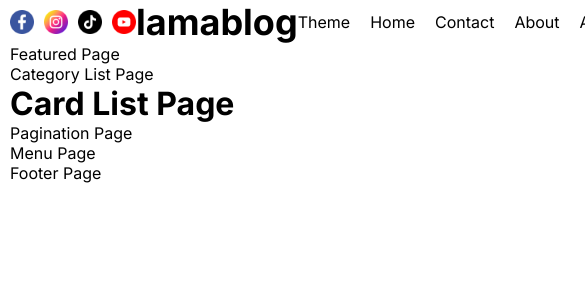
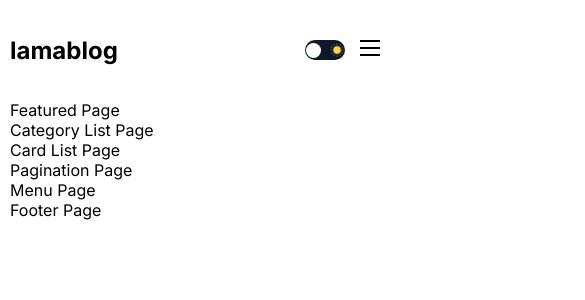
Before and after one commit to techking11/lamablogapp, a Next.js app: page / in a window 390 px wide. Shown: the top 300 px of the page, 585 px wide, since content can reach past the window. Built offline with nearby package versions, Linux system fonts and the light colour scheme.

Commit message:
add: responsive menu

```diff
--- a/app/globals.css
+++ b/app/globals.css
@@ -20,6 +20,20 @@ body {
   overflow-x: hidden;
 }
 
+.dark {
+  --bg: #0f172a;
+  --textColor: #ddd;
+  --softBg: #1f273a;
+  --softTextColor: #a6a6a6;
+}
+
+.light {
+  --bg: #ffffff;
+  --textColor: #000000;
+  --softBg: #f0f0f0f;
+  --softTextColor: #626262;
+}
+
 a {
   text-decoration: none;
   color: inherit;
@@ -29,6 +43,7 @@ a {
   min-height: 100vh;
   background: var(--bg);
   color: var(--textColor);
+  transition: all 0.5s ease;
 }
 
 .wrapper {
--- a/app/layout.js
+++ b/app/layout.js
@@ -2,6 +2,8 @@ import { Inter } from "next/font/google";
 import "./globals.css";
 import Navbar from "@/components/navbar/Navbar";
 import Footer from "@/components/footer/Footer";
+import ThemeProvider from "@/provider/ThemeProvider";
+import { ThemeContextProvider } from "@/context/ThemeContext";
 
 const inter = Inter({ subsets: ["latin"] });
 
@@ -15,6 +17,8 @@ export default function RootLayout({ children }) {
     <html
       lang="en">
       <body className={inter.className}>
+        <ThemeContextProvider>
+          <ThemeProvider>
             <div className="container">
               <div className="wrapper">
                 <Navbar />
@@ -22,6 +26,8 @@ export default function RootLayout({ children }) {
                 <Footer />
               </div>
             </div>
+          </ThemeProvider>
+        </ThemeContextProvider>
       </body>
     </html>
   );
--- a/components/authLinks/AuthLinks.jsx
+++ b/components/authLinks/AuthLinks.jsx
@@ -1,10 +1,46 @@
+"use client";
+
+import { useState } from 'react';
+import Link from 'next/link';
 import styles from './authlinks.module.css'
 
 function AuthLinks() {
+  const status = "notauthenticated";
+  const [open, setOpen] = useState(false);
   return (
-    <div className={styles.container}>
-      AuthLinks
-    </div>
+    <>
+      {status === "notauthenticated" ? (
+        <Link href="/login" className={styles.link}>Login</Link>
+      ) : (
+        <>
+          <Link href="/write" className={styles.link}>Write</Link>
+          <span className={styles.link}>Logout</span>
+        </>
+      )}
+
+      <div className={styles.burger} onClick={() => setOpen(!open)}>
+        <div className={styles.line}></div>
+        <div className={styles.line}></div>
+        <div className={styles.line}></div>
+      </div>
+
+      {open && (
+        <div className={styles.responsiveMenu}>
+          <Link href="/">Home</Link>
+          <Link href="/">Contact</Link>
+          <Link href="/">About</Link>
+
+          {status === "notauthenticated" ? (
+            <Link href="/login">Login</Link>
+          ) : (
+            <>
+              <Link href="/write">Write</Link>
+              <span className={styles.link}>Logout</span>
+            </>
+          )}
+        </div>
+      )}
+    </>
   )
 }
 
--- a/components/authLinks/authlinks.module.css
+++ b/components/authLinks/authlinks.module.css
@@ -1 +1,39 @@
-/* .container{} */
+.link {
+  cursor: pointer;
+}
+
+.burger {
+  width: 20px;
+  height: 16px;
+  display: flex;
+  flex-direction: column;
+  justify-content: space-between;
+  cursor: pointer;
+}
+
+.line {
+  width: 100%;
+  height: 2px;
+  background-color: var(--textColor);
+}
+
+.responsiveMenu {
+  position: absolute;
+  top: 100px;
+  left: 0;
+  width: 100%;
+  background-color: var(--bg);
+  height: calc(100vh - 100px);
+  display: flex;
+  flex-direction: column;
+  align-items: center;
+  justify-content: center;
+  gap: 50px;
+  font-size: 36px;
+}
+
+@media screen and (max-width: 640px) {
+  .link {
+    display: none;
+  }
+}
--- a/components/cardList/CardList.jsx
+++ b/components/cardList/CardList.jsx
@@ -4,7 +4,7 @@ import Pagination from '../pagination/Pagination'
 function CardList() {
   return (
     <div className={styles.container}>
-      <h1>Card List Page</h1>
+      Card List Page
       <Pagination />
     </div>
   )
--- a/components/navbar/Navbar.jsx
+++ b/components/navbar/Navbar.jsx
@@ -1,3 +1,6 @@
+"use client";
+import { useContext } from 'react'
+import { ThemeContext } from '@/context/ThemeContext'
 import Image from 'next/image'
 import Link from 'next/link'
 import ThemeToggle from '../themetoggle/ThemeToggle'
@@ -5,6 +8,7 @@ import AuthLinks from '../authLinks/AuthLinks'
 import styles from './navbar.module.css'
 
 function Navbar() {
+  const { value } = useContext(ThemeContext);
   return (
     <div className={styles.container}>
       <div className={styles.social}>
@@ -16,9 +20,9 @@ function Navbar() {
       <div className={styles.logo}>lamablog</div>
       <div className={styles.links}>
         <ThemeToggle />
-        <Link href="/">Home</Link>
-        <Link href="/">Contact</Link>
-        <Link href="/">About</Link>
+        <Link href="/" className={styles.link}>Home</Link>
+        <Link href="/" className={styles.link}>Contact</Link>
+        <Link href="/" className={styles.link}>About</Link>
         <AuthLinks />
       </div>
     </div>
--- a/components/navbar/navbar.module.css
+++ b/components/navbar/navbar.module.css
@@ -2,6 +2,7 @@
   display: flex;
   justify-content: space-between;
   align-items: center;
+  height: 100px;
 }
 
 .social {
@@ -23,3 +24,36 @@
   flex: 1;
   gap: 20px;
 }
+
+@media screen and (max-width: 1280px) {
+  .logo {
+    font-size: 32px;
+  }
+
+  .links {
+    font-size: 18px;
+    gap: 15px;
+  }
+}
+
+@media screen and (max-width: 1024px) {
+  .social {
+    display: none;
+  }
+
+  .logo {
+    text-align: left;
+  }
+}
+
+@media screen and (max-width: 768px) {
+  .logo {
+    font-size: 24px;
+  }
+}
+
+@media screen and (max-width: 640px) {
+  .link {
+    display: none;
+  }
+}
--- a/components/themetoggle/ThemeToggle.jsx
+++ b/components/themetoggle/ThemeToggle.jsx
@@ -1,9 +1,15 @@
+import Image from 'next/image'
+import { useContext } from 'react'
+import { ThemeContext } from '@/context/ThemeContext'
 import styles from './themetoggle.module.css'
 
 function ThemeToggle() {
+  const { theme, toggle } = useContext(ThemeContext);
   return (
-    <div className={styles.container}>
-      Theme
+    <div className={styles.container} onClick={toggle} style={theme === 'light' ? { backgroundColor: '#0f172a' } : { backgroundColor: 'white' }}>
+      <Image src="/moon.png" alt="" width={14} height={14} />
+      <div className={styles.ball} style={theme === 'light' ? { left: '1px', backgroundColor: "white" } : { right: '1px', backgroundColor: "#0f172a" }}></div>
+      <Image src="/sun.png" alt="" width={14} height={14} />
     </div>
   )
 }
--- a/components/themetoggle/themetoggle.module.css
+++ b/components/themetoggle/themetoggle.module.css
@@ -1 +1,19 @@
-/* .container {} */
+.container {
+  width: 40px;
+  height: 20px;
+  border-radius: 50px;
+  display: flex;
+  align-items: center;
+  justify-content: space-between;
+  position: relative;
+  padding: 0 1px;
+  cursor: pointer;
+}
+
+.ball {
+  width: 15px;
+  height: 15px;
+  background: white;
+  border-radius: 50%;
+  position: absolute;
+}
--- /dev/null
+++ b/context/ThemeContext.jsx
@@ -0,0 +1,30 @@
+"use client";
+
+import { createContext, useState, useEffect } from "react";
+
+export const ThemeContext = createContext();
+
+const getFromLocalStorage = () => {
+  if (typeof window !== "undefined") {
+    const value = localStorage.getItem("theme");
+    return value || "light";
+  }
+}
+
+export const ThemeContextProvider = ({ children }) => {
+  const [theme, setTheme] = useState(() => { return getFromLocalStorage(); });
+
+  const toggle = () => {
+    setTheme(theme === "light" ? "dark" : "light");
+  }
+
+  useEffect(() => {
+    localStorage.setItem("theme", theme);
+  }, [theme]);
+
+  return (
+    <ThemeContext.Provider value={{ theme, toggle }}>
+      {children}
+    </ThemeContext.Provider>
+  );
+}
--- /dev/null
+++ b/provider/ThemeProvider.jsx
@@ -0,0 +1,23 @@
+"use client";
+
+import { useContext, useState, useEffect } from 'react'
+import { ThemeContext } from '@/context/ThemeContext'
+
+const ThemeProvider = ({ children }) => {
+
+  const { theme } = useContext(ThemeContext);
+  const [mounted, setMounted] = useState(false);
+
+  useEffect(() => {
+    setMounted(true);
+  }, []);
+
+  if (mounted) {
+    return <div className={theme}>{children}</div>;
+  }
+
+  // return <div className={theme}>{children}</div>
+  return null;
+}
+
+export default ThemeProvider
```
Lines whose indentation alone changed are shown as unchanged.
